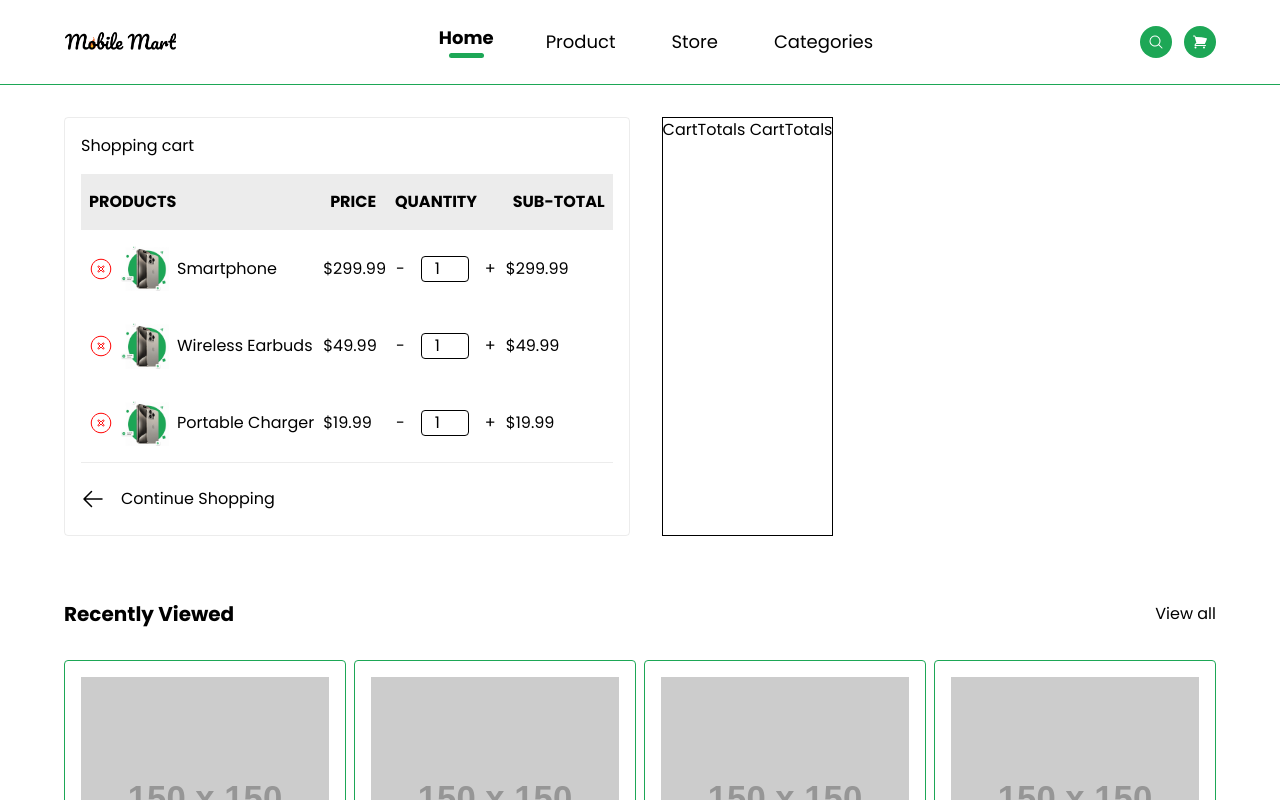
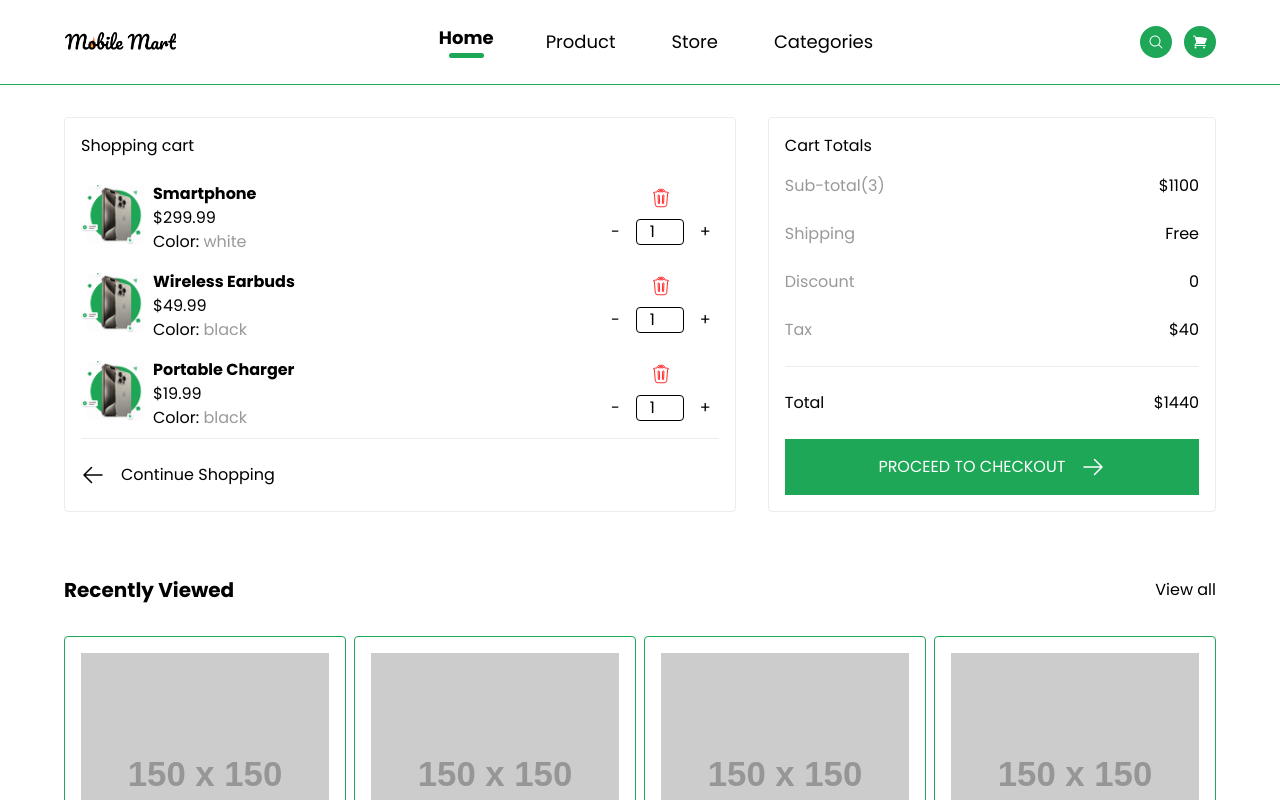
Before and after one commit to Petersonbabs/Mobile-mart, a React (Vite) app: page /cart in a window 1280 px wide. Shown: the top 800 px of the page. Built offline with nearby package versions, Linux system fonts and the light colour scheme; a web font is replaced by a local one.

Commit message:
Done with the cart page, working on the payment page

```diff
--- a/src/App.jsx
+++ b/src/App.jsx
@@ -18,6 +18,7 @@ const App = () => {
           <Route path="/cart" element={<CartPage/>} />
           {/* checkout page */}
           <Route path="/checkout" element={<CheckOutPage />} />
+          {/* <Route path="/success" element={<PaymentSuccessful />} /> */}
 
         </Routes>
         <Footer />
--- a/src/components/layout/Nav.jsx
+++ b/src/components/layout/Nav.jsx
@@ -6,7 +6,7 @@ const Nav = () => {
   return (
     <div className="nav py-5 border-b-1 border-green">
       {/* nav wrapper */}
-      <nav className="w-90vw m-auto max-w-6xl  flex items-center justify-between">
+      <nav className="w-90vw m-auto  flex items-center justify-between">
 
         {/* mobile menu button */}
         <Bars3CenterLeftIcon className="size-8 hover:text-primary-300 md:hidden"/>
--- a/src/data/cart.js
+++ b/src/data/cart.js
@@ -3,18 +3,24 @@ export const cart = [
       id: 1,
       image: 'https://example.com/image1.jpg',
       title: 'Smartphone',
-      price: 299.99
+      price: 299.99,
+      color: 'white',
+      quantity: 1
     },
     {
       id: 2,
       image: 'https://example.com/image2.jpg',
       title: 'Wireless Earbuds',
-      price: 49.99
+      price: 49.99,
+      color: 'black',
+      quantity: 6
     },
     {
       id: 3,
       image: 'https://example.com/image3.jpg',
       title: 'Portable Charger',
-      price: 19.99
+      price: 19.99,
+      color: 'black',
+      quantity: 2
     }
   ];
--- a/src/pages/Cart/Components/CartTotals.jsx
+++ b/src/pages/Cart/Components/CartTotals.jsx
@@ -1,10 +1,36 @@
+import { ArrowRightIcon } from '@heroicons/react/24/solid'
 import React from 'react'
 
 const CartTotals = () => {
   return (
-    <div className='border'>
-CartTotals
-CartTotals
+    <div className='border border-gray-primary px-4 rounded overflow-auto w-full md:w-2/5'>
+      <p className="py-4">Cart Totals</p>
+      <ul className='space-y-6'>
+        <li className='flex justify-between  items-center'>
+          <span style={{color: '#999'}}>Sub-total(3)</span>
+          <span>$1100</span>
+        </li>
+        <li className='flex justify-between  items-center'>
+          <span style={{color: '#999'}}>Shipping</span>
+          <span>Free</span>
+        </li>
+        <li className='flex justify-between  items-center'>
+          <span style={{color: '#999'}}>Discount</span>
+          <span>0</span>
+        </li>
+        <li className='flex justify-between  items-center'>
+          <span style={{color: '#999'}}>Tax</span>
+          <span>$40</span>
+        </li>
+        <li className='flex justify-between  items-center py-6 border-t-1 border-gray-primary'>
+          <span>Total</span>
+          <span>$1440</span>
+        </li>
+      </ul>
+      <button className='bg-primary-300 text-white-pure flex items-center justify-center gap-4 hover:bg-primary-400 hover:gap-6 transition-all w-full py-4'>
+        <span>PROCEED TO CHECKOUT</span>
+        <ArrowRightIcon className='size-6'/>
+      </button>
     </div>
   )
 }
--- a/src/pages/Cart/Components/ShoppingCart.jsx
+++ b/src/pages/Cart/Components/ShoppingCart.jsx
@@ -1,5 +1,5 @@
 import React, { useState } from "react";
-import { ArrowLeftIcon, XCircleIcon } from "@heroicons/react/24/solid";
+import { ArrowLeftIcon, TrashIcon, XCircleIcon } from "@heroicons/react/24/solid";
 import { Link } from "react-router-dom";
 import { cart } from "../../../data/cart";
 import { assests } from "../../../assets/assets";
@@ -32,37 +32,32 @@ const ShoppingCart = () => {
   };
 
   return (
-    <div className=" border border-gray-primary px-4 rounded overflow-auto">
+    <div className=" border border-gray-primary px-4 rounded overflow-auto w-full md:w-3/5">
       <p className="py-4">Shopping cart</p>
-      <table className="overflow-auto">
-        <thead className="bg-gray-100">
-          <tr>
-            <th className="text-start py-4 bg-gray-primary px-2">PRODUCTS</th>
-            <th className="text-start py-4 bg-gray-primary px-2">PRICE</th>
-            <th className="text-start py-4 bg-gray-primary px-2">QUANTITY</th>
-            <th className="text-start py-4 bg-gray-primary px-2">SUB-TOTAL</th>
-          </tr>
-        </thead>
-        <tbody className="border-b-1 border-gray-primary">
+      <div className="overflow-auto">
+        <div className="border-b-1 border-gray-primary">
           {cart.map((product) => {
-            const { id, title, image, price } = product;
+            const { id, title, price } = product;
             const quantity = quantities[id];
-            const subTotal = price * quantity;
 
             return (
-              <tr key={id} className="py-4 w-full">
-
-                <td className="flex items-center gap-2 py-4 px-2 flex-wrap">
-                  <XCircleIcon className="size-6 stroke-red-primary cursor-pointer text-white-pure" />
-                  <div className="w-12">
+              <div
+                key={id}
+                className=" w-full  flex justify-between py-2 items-center"
+              >
+                <div className="gap-2 flex items-center flex-wrap">
+                  <div className="w-16 flex items-center gap-4 mb-2">
                     <img src={assests.IphoneHero} alt="" width={"100%"} />
                   </div>
-                  {title}
-                </td>
+                  <div>
+                    <p className="font-bold">{title}</p>
+                    <div>${price.toFixed(2)}</div>
+                    <span>Color: <span style={{color: '#999'}}>{product.color}</span></span>
+                  </div>
+                </div>
 
-                <td>${price.toFixed(2)}</td>
-
-                <td>
+                <div className="flex flex-col items-center gap-2">
+                  <TrashIcon className="size-5 stroke-red-primary text-white-pure"/>
                   <div className="flex items-center gap-2">
                     <button
                       className="px-2 py-1 bg-gray-300 rounded"
@@ -74,9 +69,7 @@ const ShoppingCart = () => {
                       type="number"
                       className="w-12 text-center border rounded"
                       value={quantity}
-                      onChange={(e) =>
-                        handleQuantityChange(id, e.target.value)
-                      }
+                      onChange={(e) => handleQuantityChange(id, e.target.value)}
                       min="1"
                     />
                     <button
@@ -86,13 +79,12 @@ const ShoppingCart = () => {
                       +
                     </button>
                   </div>
-                </td>
-                <td>${subTotal.toFixed(2)}</td>
-              </tr>
+                </div>
+              </div>
             );
           })}
-        </tbody>
-      </table>
+        </div>
+      </div>
       <Link to={"/"} className="flex gap-4 py-6 w-fit">
         <ArrowLeftIcon className="size-6" />
         Continue Shopping
--- a/src/pages/Checkout/CheckOutPage.jsx
+++ b/src/pages/Checkout/CheckOutPage.jsx
@@ -1,4 +1,6 @@
 import { Helmet } from "react-helmet";
+import OrderSummary from "./Components/OrderSummary";
+import MakePayment from "./Components/MakePayment";
 
 const CheckOutPage = () => {
   return (
@@ -6,9 +8,16 @@ const CheckOutPage = () => {
       <Helmet>
         <title>MobileMart - CheckOut</title>
       </Helmet>
-      <h1>Checkout</h1>
+
+      <div className="py-8">
+        <div className="w-90vw max-w-6xl m-auto flex flex-col md:flex-row gap-8">
+          <OrderSummary />
+          <MakePayment />
+        </div>
+      </div>
+
     </div>
-  )
-}
+  );
+};
 
-export default CheckOutPage
+export default CheckOutPage;
--- a/src/pages/Checkout/Components/MakePayment.jsx
+++ b/src/pages/Checkout/Components/MakePayment.jsx
@@ -1,11 +1,12 @@
-import React from 'react'
+
 
 const MakePayment = () => {
   return (
-    <div>
-      Make payment
+    <div className="border border-gray-primary px-4 rounded overflow-auto w-full md:w-2/4">
+      <p className="py-4 mt-3 text-lg font-bold">Make Payment</p>
+      <form ></form>
     </div>
-  )
-}
+  );
+};
 
-export default MakePayment
+export default MakePayment;
--- a/src/pages/Checkout/Components/OrderSummary.jsx
+++ b/src/pages/Checkout/Components/OrderSummary.jsx
@@ -1,11 +1,66 @@
-import React from 'react'
+import { ArrowRightIcon } from "@heroicons/react/24/solid";
+import { assests } from "../../../assets/assets";
+import { cart } from "../../../data/cart";
 
 const OrderSummary = () => {
   return (
-    <div>
-      Order summarry
+    <div className="border border-gray-primary px-4 pb-4 rounded w-full md:w-2/4">
+      <p className="py-4 text-lg font-bold">Shopping cart</p>
+      <div>
+        {cart.map((product) => {
+          const { id, title, price, quantity } = product;
+
+          return (
+            <div
+              key={id}
+              className=" w-full  flex justify-between py-2 items-center"
+            >
+              <div className="gap-2 flex items-center flex-wrap">
+                <div className="w-16 flex items-center gap-4 mb-2">
+                  <img src={assests.IphoneHero} alt="" width={"100%"} />
+                </div>
+                <p className="min-w-fit">{title}</p>
+              </div>
+
+              <div>
+                {quantity} X <span className="text-primary-300">{price}</span>
+              </div>
+            </div>
+          );
+        })}
+      </div>
+
+      <div className="border border-gray-primary px-4 py-4 rounded">
+      <ul className='space-y-2 '>
+        <li className='flex justify-between  items-center'>
+          <span style={{color: '#999'}}>Sub-total(3)</span>
+          <span>$1100</span>
+        </li>
+        <li className='flex justify-between  items-center'>
+          <span style={{color: '#999'}}>Shipping</span>
+          <span>Free</span>
+        </li>
+        <li className='flex justify-between  items-center'>
+          <span style={{color: '#999'}}>Discount</span>
+          <span>0</span>
+        </li>
+        <li className='flex justify-between  items-center'>
+          <span style={{color: '#999'}}>Tax</span>
+          <span>$40</span>
+        </li>
+        <li className='flex justify-between  items-center py-6 border-t-1 border-gray-primary'>
+          <span>Total</span>
+          <span>$1440</span>
+        </li>
+      </ul>
+
+      <button className='bg-primary-300 text-white-pure flex items-center justify-center gap-4 hover:bg-primary-400 hover:gap-6 transition-all w-full py-4 rounded  '>
+        <span>Continue Shopping</span>
+        <ArrowRightIcon className='size-6'/>
+      </button>
+      </div>
     </div>
-  )
-}
+  );
+};
 
-export default OrderSummary
+export default OrderSummary;
--- a/src/pages/Home/Components/Hero.jsx
+++ b/src/pages/Home/Components/Hero.jsx
@@ -4,7 +4,7 @@ const Hero = () => {
   return (
     <div className="py-20">
       {/* hero wrapper */}
-      <div className="w-90vw m-auto max-w-6xl flex flex-col md:flex-row md:items-center md:justify-between gap-4 ">
+      <div className="w-90vw m-auto flex flex-col md:flex-row md:items-center md:justify-between gap-4 ">
         {/* hero left */}
         <div className="md:w-2/4 order-2 md:order-1">
           <button className="text-primary-300 block bg-gray-primary py-2 px-4 rounded-3xl font-bold">
```
